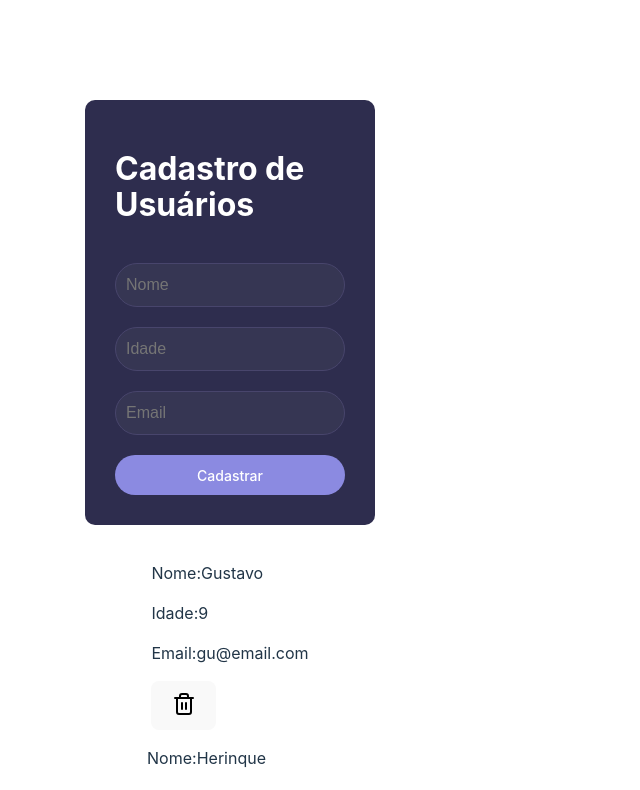
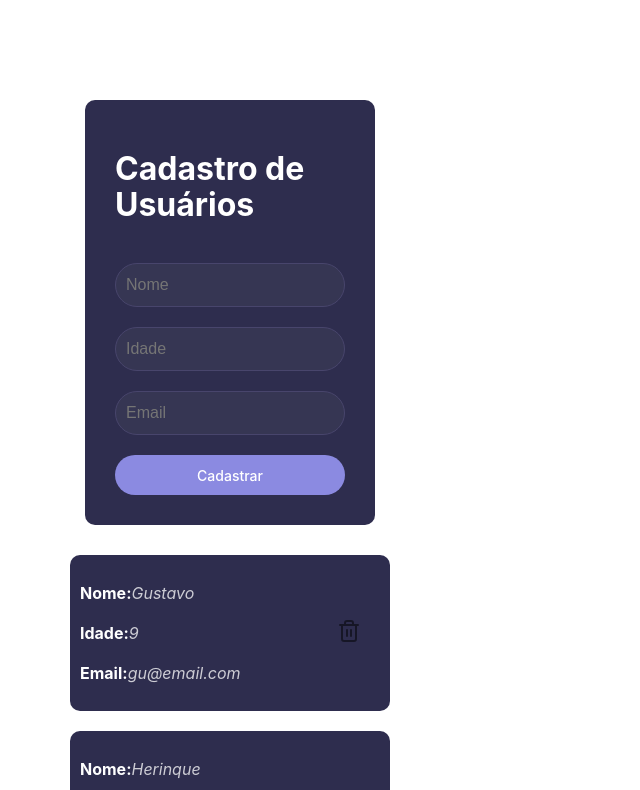
Before and after one commit to Givaild/learnReact, a React (Vite) app in the folder users-registration/: page / in a window 1280 px wide. Shown: the top 790 px of the page, without its empty margins (0-640 px from the left). Built offline with nearby package versions, Linux system fonts and the light colour scheme; a web font is replaced by a local one.

Commit message:
fix: css for card

```diff
--- a/users-registration/src/pages/home/index.jsx
+++ b/users-registration/src/pages/home/index.jsx
@@ -35,9 +35,15 @@
         {users.map((user) => (
           <div key={user.id} className="card">
             <div>
-              <p>Nome:{user.name}</p>
-              <p>Idade:{user.age}</p>
-              <p>Email:{user.email}</p>
+              <p>
+                Nome:<span>{user.name}</span>
+              </p>
+              <p>
+                Idade:<span>{user.age}</span>
+              </p>
+              <p>
+                Email:<span>{user.email}</span>
+              </p>
             </div>
             <button>
               <img src={Trash} />
--- a/users-registration/src/pages/home/style.css
+++ b/users-registration/src/pages/home/style.css
@@ -45,3 +45,36 @@
         outline: none;
     }
 }
+
+.card {
+    display: flex;
+    justify-content: space-between;
+    background-color: #2E2D4E;
+    margin: 10px;
+    padding: 10px;
+    width: 300px;
+    border-radius: 10px;
+
+    & p {
+        color: #ffff;
+        font-weight: bold;
+    }
+
+    & span {
+        font-weight: normal;
+        font-style: italic;
+        color: #ffffffc2;
+    }
+
+    & button {
+        background-color: transparent;
+        border: none;
+        cursor: pointer;
+        opacity: 0.5;
+
+    }
+
+    & button:hover {
+        opacity: 0.9;
+    }
+}
```
